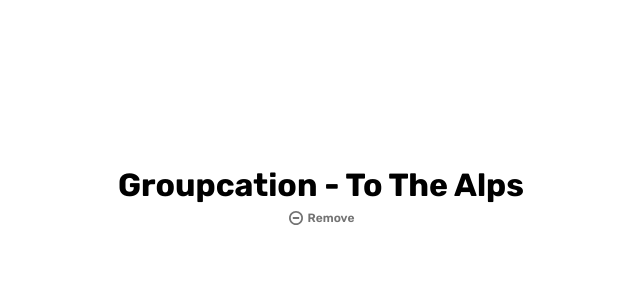
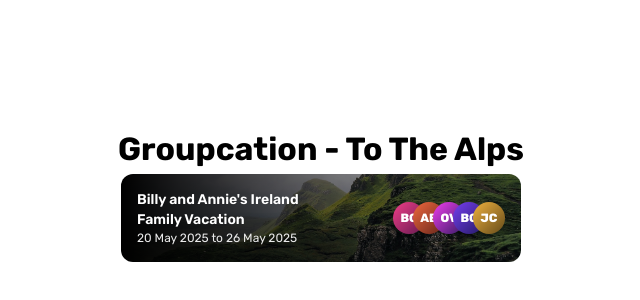
Before and after one commit to gcoogan1/Groupcation_Demo, a React (Vite) app: page / in a window 1280 px wide. Shown: the part 204-504 px from the top of the page, without its empty margins (319-959 px from the left). Built offline with nearby package versions, Linux system fonts and the light colour scheme.

Commit message:
Create linked trip component

```diff
--- a/src/App.tsx
+++ b/src/App.tsx
@@ -1,9 +1,39 @@
 // IMPORTANT IMPORT ADD-ON FOR SVGS -> .svg?react
 
-import RemoveButton from "./components/RemoveButton/RemoveButton";
+import LinkedTrip from "./components/LinkedTrip/LinkedTrip";
+import { avatarTheme } from "./styles/theme";
+import BackgroundImg from "./assets/background.jpeg";
 
 const App = () => {
+	type AvatarThemeKeys = keyof typeof avatarTheme;
 
+	type Traveler = {
+		initials: string;
+		color: AvatarThemeKeys;
+	};
+
+	const travelers: Traveler[] = [
+		{
+			initials: "bc",
+			color: "red",
+		},
+		{
+			initials: "ab",
+			color: "orange",
+		},
+		{
+			initials: "ov",
+			color: "pink",
+		},
+		{
+			initials: "bc",
+			color: "purple",
+		},
+		{
+			initials: "jc",
+			color: "gold",
+		},
+	];
 
 	return (
 		<div
@@ -18,7 +48,15 @@ const App = () => {
 			}}
 		>
 			<h1>Groupcation - To The Alps</h1>
-			<RemoveButton onRemove={() => console.log("Remove")} />
+
+			<div style={{ width: "400px" }}>
+				<LinkedTrip
+					tripName={"Billy and Annie's Ireland Family Vacation"}
+					duration={"20 May 2025 to 26 May 2025"}
+					travelers={travelers}
+					backgroundImg={BackgroundImg}
+				/>
+			</div>
 		</div>
 	);
 };
--- a/src/components/AvatarStack/AvatarStack.tsx
+++ b/src/components/AvatarStack/AvatarStack.tsx
@@ -11,7 +11,7 @@ type Traveler = {
 
 interface AvatarStackProps {
   travelers: Traveler[];
-  onClick: () => void;
+  onClick?: () => void;
 }
 
 const AvatarStack: React.FC<AvatarStackProps> = ({ travelers, onClick }) => {
--- /dev/null
+++ b/src/components/LinkedTrip/LinkedTrip.styles.ts
@@ -0,0 +1,56 @@
+import styled from "styled-components";
+import { theme } from "../../styles/theme";
+
+interface LinkedTripContainerProps {
+	background: string;
+}
+
+export const LinkedTripContainer = styled.div<LinkedTripContainerProps>`
+	border-radius: 12px;
+	display: inline-flex;
+	justify-content: space-between;
+	padding: 16px;
+	background: linear-gradient(90deg, black 0%, rgba(0, 0, 0, 0) 100%),
+		${({ background }) => `url(${background})`};
+	background-size: cover;
+	background-position: center;
+	align-items: center;
+	flex-wrap: wrap;
+	align-content: center;
+
+	@media (max-width: 511px) {
+		flex-direction: column;
+		gap: 16px;
+		align-items: flex-start;
+	}
+`;
+
+export const LinkedTripTextContainer = styled.div`
+	flex: 1;
+	display: inline-flex;
+	flex-direction: column;
+	justify-content: flex-start;
+	align-items: flex-start;
+`;
+
+export const LinkedTripName = styled.p`
+	color: ${theme.base};
+	font-size: 14px;
+	font-weight: 600;
+	line-height: 20px;
+	word-wrap: break-word;
+`;
+
+export const LinkedTripDuration = styled.p`
+	color: ${theme.line};
+	font-size: 12px;
+	font-weight: 400;
+	line-height: 16px;
+	word-wrap: break-word;
+`;
+
+export const AvatarStackWrapper = styled.div`
+	flex: 1;
+	display: flex;
+	justify-content: flex-end;
+`;
--- /dev/null
+++ b/src/components/LinkedTrip/LinkedTrip.tsx
@@ -0,0 +1,44 @@
+import { avatarTheme } from "../../styles/theme";
+import AvatarStack from "../AvatarStack/AvatarStack";
+import {
+	AvatarStackWrapper,
+	LinkedTripContainer,
+	LinkedTripDuration,
+	LinkedTripName,
+	LinkedTripTextContainer,
+} from "./LinkedTrip.styles";
+
+type AvatarThemeKeys = keyof typeof avatarTheme;
+
+type Traveler = {
+	initials: string;
+	color: AvatarThemeKeys;
+};
+
+interface LinkedTripProps {
+	tripName: string;
+	duration: string;
+	travelers: Traveler[];
+	backgroundImg: string;
+}
+
+const LinkedTrip: React.FC<LinkedTripProps> = ({
+	tripName,
+	duration,
+	travelers,
+	backgroundImg,
+}) => {
+	return (
+		<LinkedTripContainer background={backgroundImg}>
+			<LinkedTripTextContainer>
+				<LinkedTripName>{tripName}</LinkedTripName>
+				<LinkedTripDuration>{duration}</LinkedTripDuration>
+			</LinkedTripTextContainer>
+			<AvatarStackWrapper>
+				<AvatarStack travelers={travelers} />
+			</AvatarStackWrapper>
+		</LinkedTripContainer>
+	);
+};
+
+export default LinkedTrip;
```
Also changed, not shown: src/assets/background.jpeg (added).
